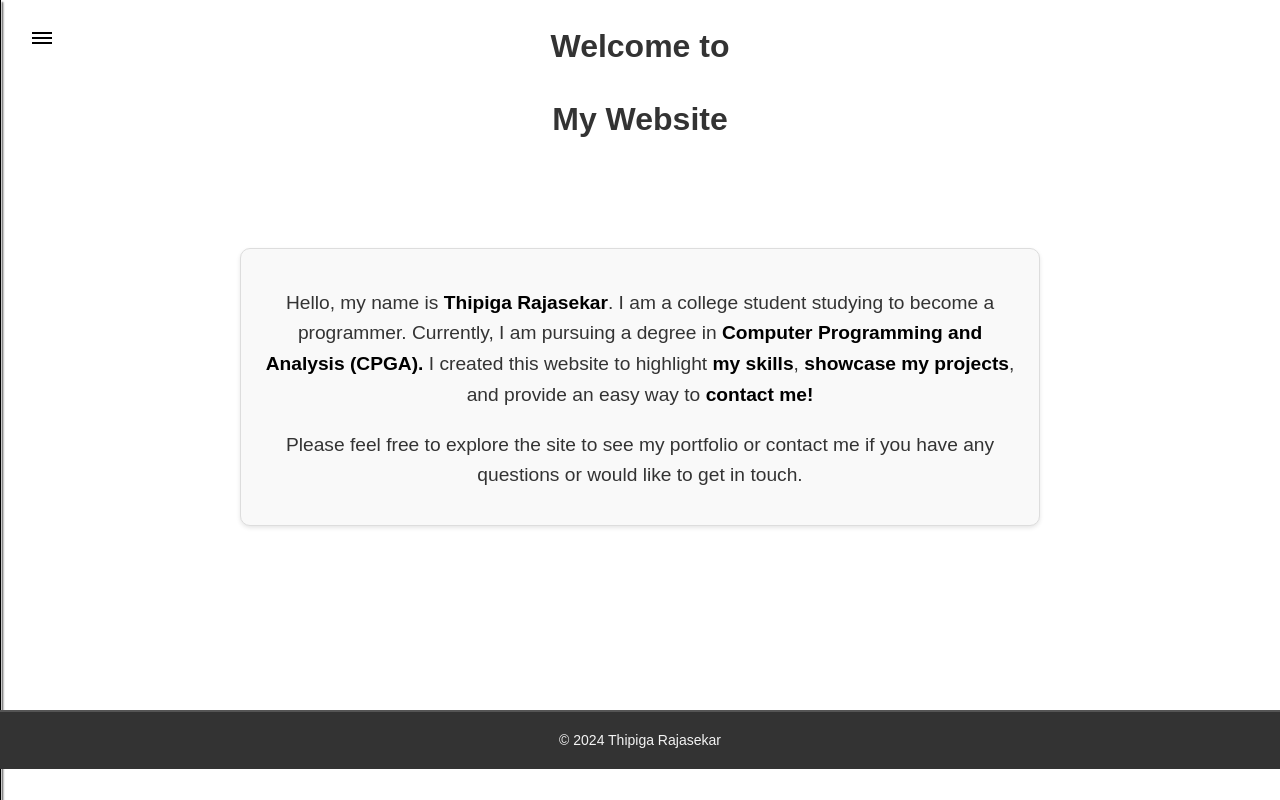
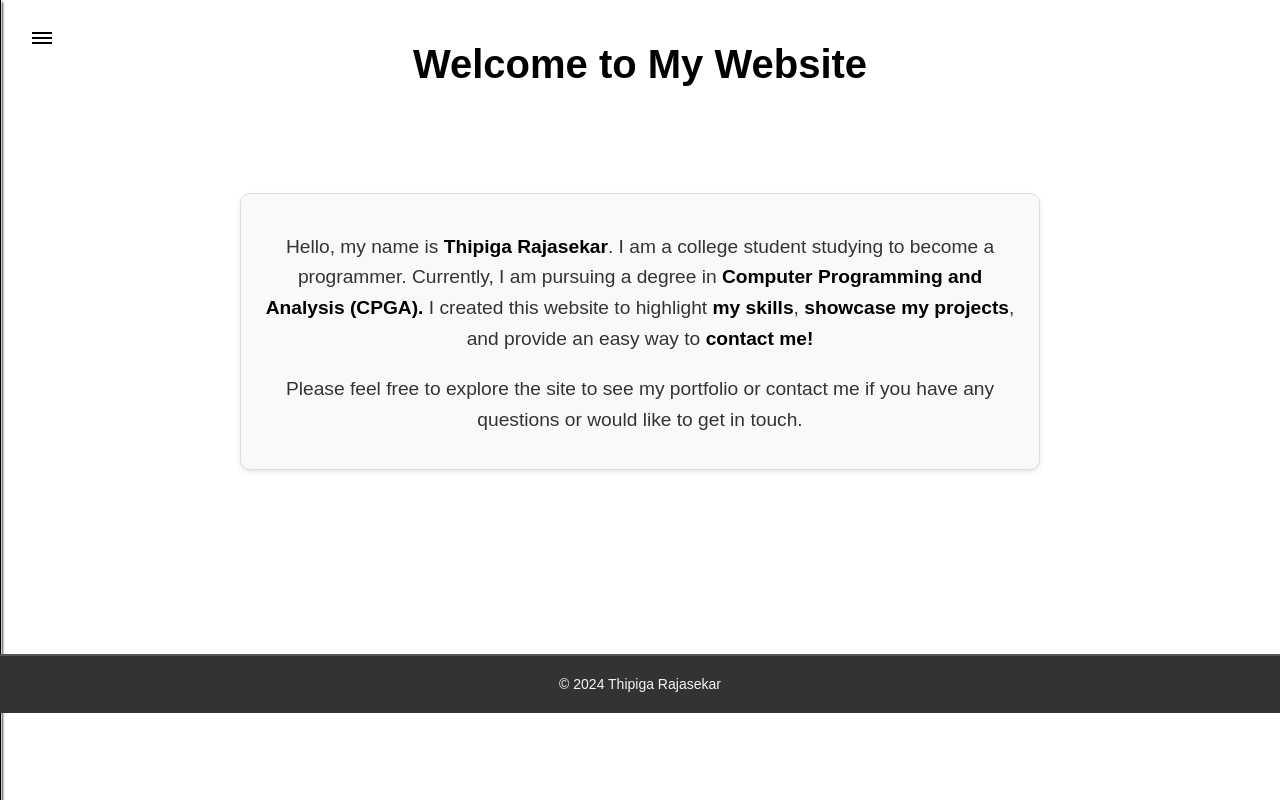
Before and after one commit to thipiga58/my-portfolio, a plain HTML site: page index.html in a window 1280 px wide. Drawn offline with Linux system fonts and the light colour scheme.

Commit message:
Index update commit

```diff
--- a/index.html
+++ b/index.html
@@ -9,11 +9,10 @@
 </head>
 <body>
     <div id="header-placeholder"></div>
-    <h1>Welcome to</h1>
-    <h1>My Website</h1>
-    <br><br><br>
+    <main>
+        <h1>Welcome to My Website</h1>
+        <br><br><br>
 
-    <main>
         <section class="introduction">
             <p>
                 Hello, my name is <strong>Thipiga Rajasekar</strong>. I am a college student studying to become a programmer.
```
